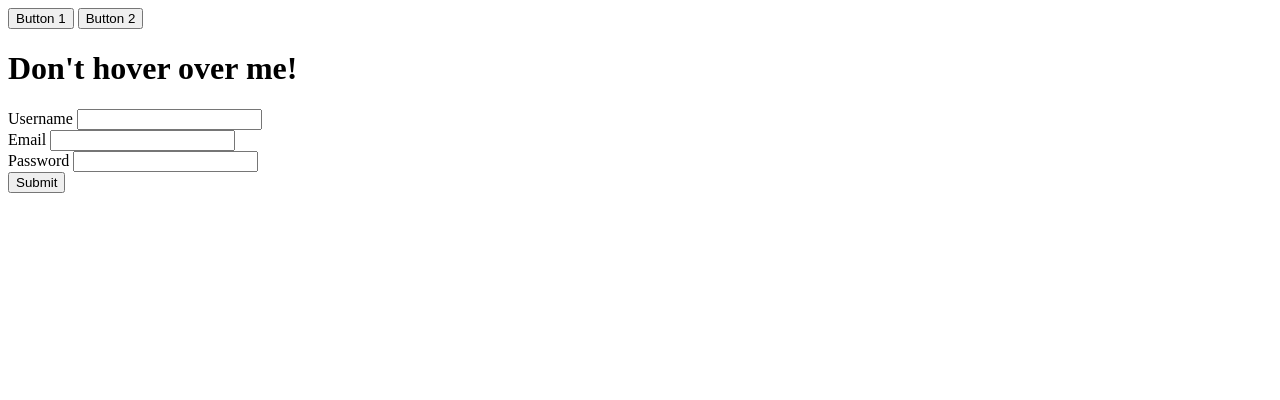
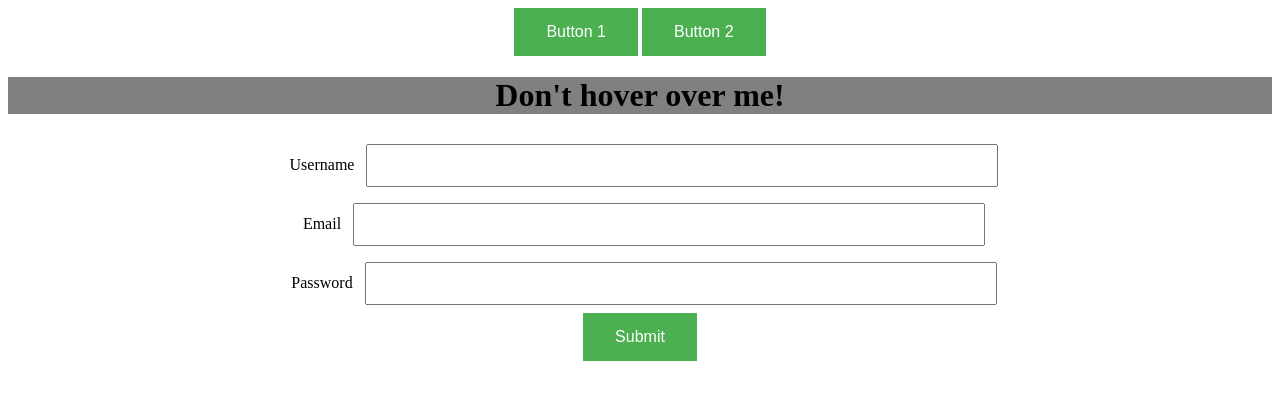
Before and after one commit to Naveed-Naqi/ttp_assignment2, a plain HTML site: page index.html in a window 1280 px wide. Drawn offline with Linux system fonts and the light colour scheme.

Commit message:
stylesheet

```diff
--- a/index.html
+++ b/index.html
@@ -2,11 +2,14 @@
 <html lang="en">
 <head>
     <meta charset="UTF-8">
+    <link rel="stylesheet" href="styles.css" />
 </head>
 <body>
-    <button onclick="argue()">Button 1</button>
-    <button onclick="argueMore()">Button 2</button>
-    <p id="argue_text"></p>
+    <div>
+        <button onclick="argue()">Button 1</button>
+        <button onclick="argueMore()">Button 2</button>
+        <p id="argue_text"></p>
+    </div>
 
     <div onmouseover="dontHover()">
         <h1>Don't hover over me!</h1>
@@ -26,7 +29,10 @@
             <input id="password" type="password"></input>
         </div>
 
-        <button id="submit" >Submit</button>
+        <div>
+            <button id="submit" >Submit</button>
+        </div>
+
     </form>
 
     <h1 id="formStatus" ></h1>
--- /dev/null
+++ b/styles.css
@@ -0,0 +1,31 @@
+h1 {
+    background-color: gray;
+    text-align: center;
+}
+
+button {
+    background-color: #4CAF50; /* Green */
+    border: none;
+    color: white;
+    padding: 15px 32px;
+    text-align: center;
+    text-decoration: none;
+    display: inline-block;
+    font-size: 16px;
+}
+
+div {
+    text-align: center
+}
+
+input {
+    width: 50%;
+    padding: 12px 20px;
+    margin: 8px 0;
+    box-sizing: border-box;
+}
+
+label {
+    color: black;
+    padding: 8px;
+}
```
